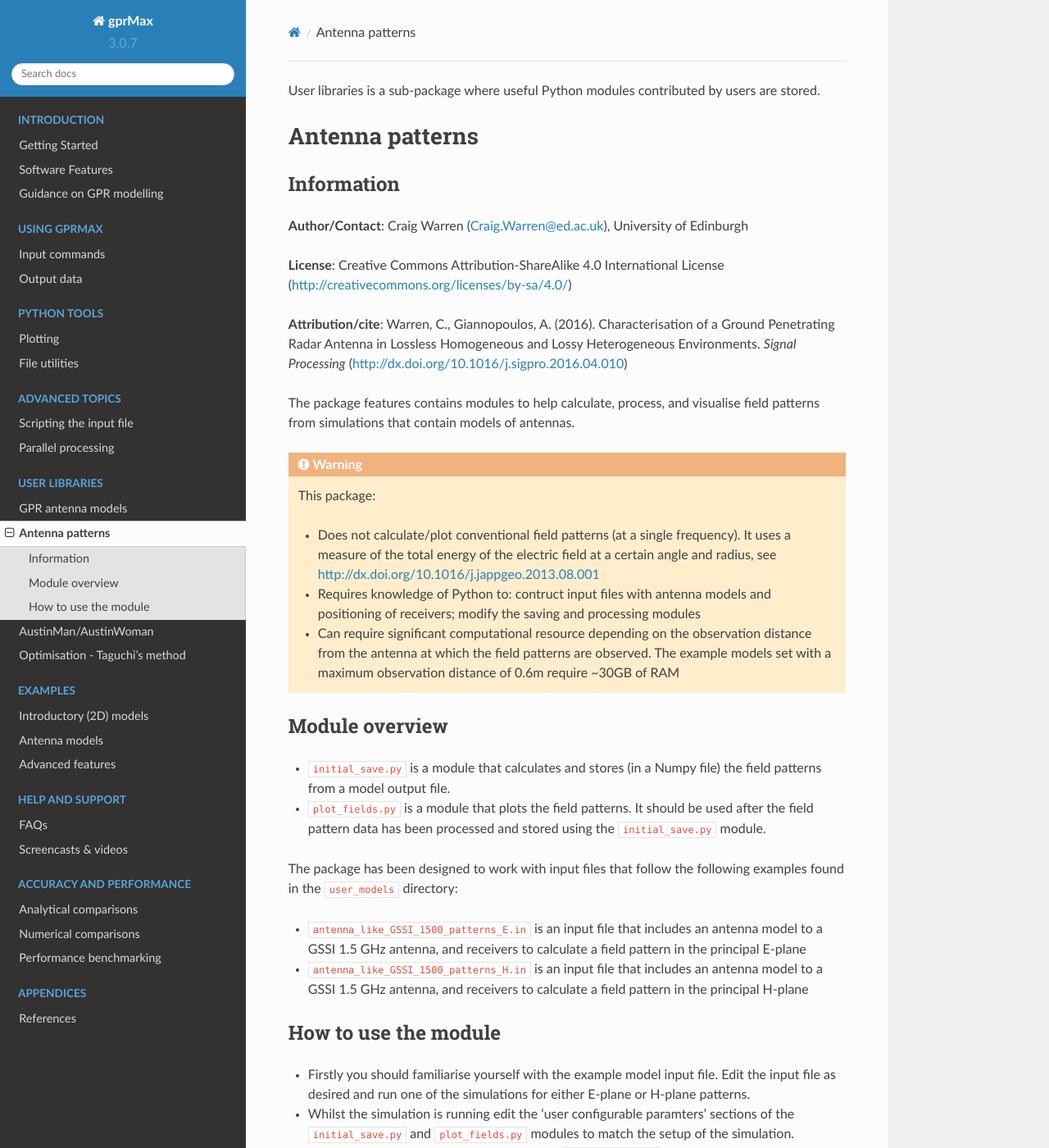
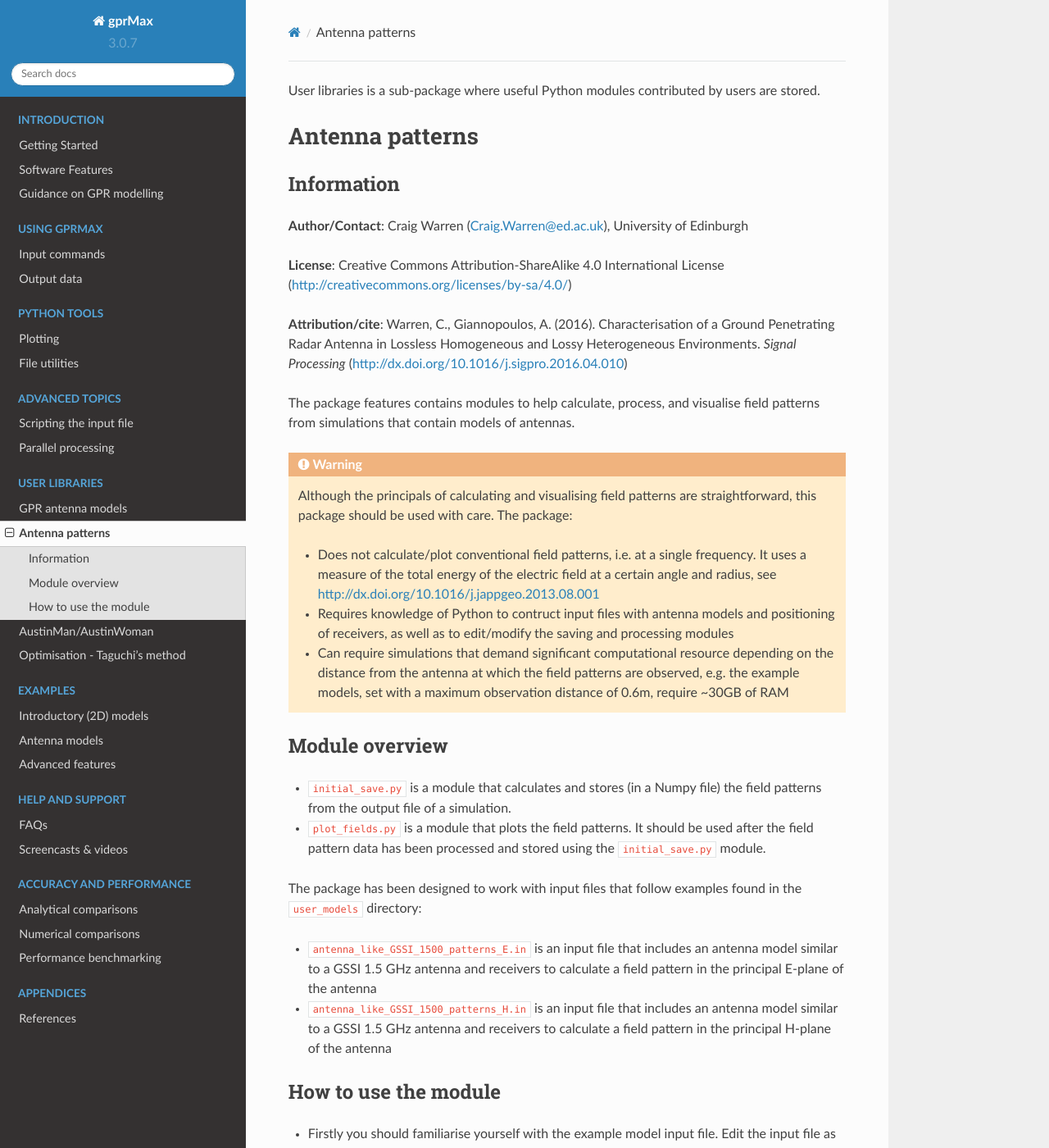
Before and after one commit to gprMax/gprMax, a Sphinx documentation site: the page built from docs/source/user_libs_antenna_patterns.rst, in a window 1280 px wide and 1400 px high. Shown: the whole window at 82% size. Built offline with Sphinx 7.4.7 and the Read the Docs theme 2.0.0, drawn with Linux system fonts in a browser that asks for light colours.

Commit message:
Updated/cleared up some of the text descriptions.

```diff
--- a/docs/source/user_libs_antenna_patterns.rst
+++ b/docs/source/user_libs_antenna_patterns.rst
@@ -17,22 +17,22 @@ The package features contains modules to help calculate, process, and visualise
 
 .. warning::
 
-    This package:
+    Although the principals of calculating and visualising field patterns are straightforward, this package should be used with care. The package:
 
-    * Does not calculate/plot conventional field patterns (at a single frequency). It uses a measure of the total energy of the electric field at a certain angle and radius, see http://dx.doi.org/10.1016/j.jappgeo.2013.08.001
-    * Requires knowledge of Python to: contruct input files with antenna models and positioning of receivers; modify the saving and processing modules
-    * Can require significant computational resource depending on the observation distance from the antenna at which the field patterns are observed. The example models set with a maximum observation distance of 0.6m require ~30GB of RAM
+    * Does not calculate/plot conventional field patterns, i.e. at a single frequency. It uses a measure of the total energy of the electric field at a certain angle and radius, see http://dx.doi.org/10.1016/j.jappgeo.2013.08.001
+    * Requires knowledge of Python to contruct input files with antenna models and positioning of receivers, as well as to edit/modify the saving and processing modules
+    * Can require simulations that demand significant computational resource depending on the distance from the antenna at which the field patterns are observed, e.g. the example models, set with a maximum observation distance of 0.6m, require ~30GB of RAM
 
 Module overview
 ===============
 
-* ``initial_save.py`` is a module that calculates and stores (in a Numpy file) the field patterns from a model output file.
+* ``initial_save.py`` is a module that calculates and stores (in a Numpy file) the field patterns from the output file of a simulation.
 * ``plot_fields.py`` is a module that plots the field patterns. It should be used after the field pattern data has been processed and stored using the ``initial_save.py`` module.
 
-The package has been designed to work with input files that follow the following examples found in the ``user_models`` directory:
+The package has been designed to work with input files that follow examples found in the ``user_models`` directory:
 
-* ``antenna_like_GSSI_1500_patterns_E.in`` is an input file that includes an antenna model to a GSSI 1.5 GHz antenna, and receivers to calculate a field pattern in the principal E-plane
-* ``antenna_like_GSSI_1500_patterns_H.in`` is an input file that includes an antenna model to a GSSI 1.5 GHz antenna, and receivers to calculate a field pattern in the principal H-plane
+* ``antenna_like_GSSI_1500_patterns_E.in`` is an input file that includes an antenna model similar to a GSSI 1.5 GHz antenna and receivers to calculate a field pattern in the principal E-plane of the antenna
+* ``antenna_like_GSSI_1500_patterns_H.in`` is an input file that includes an antenna model similar to a GSSI 1.5 GHz antenna and receivers to calculate a field pattern in the principal H-plane of the antenna
 
 
 How to use the module
```
